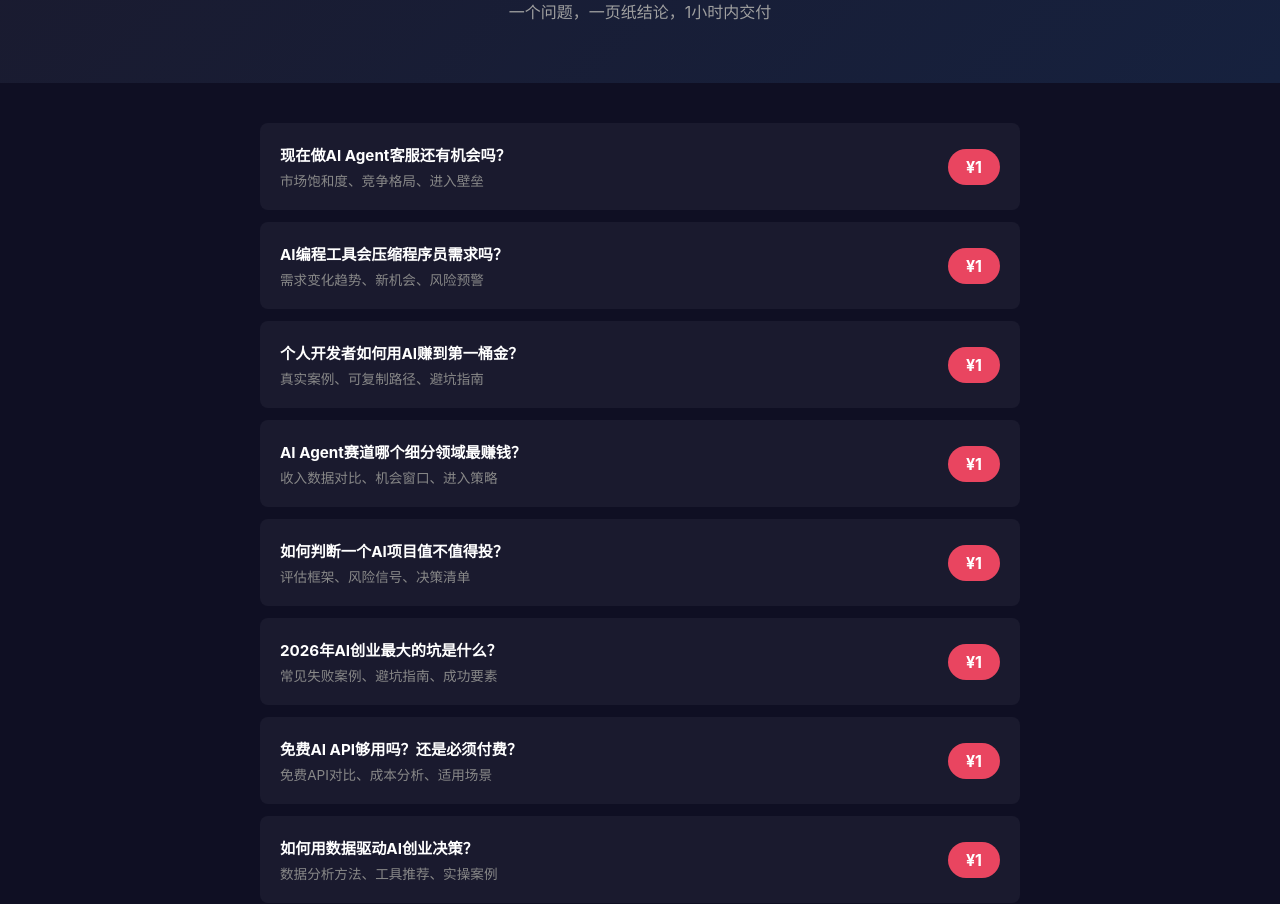
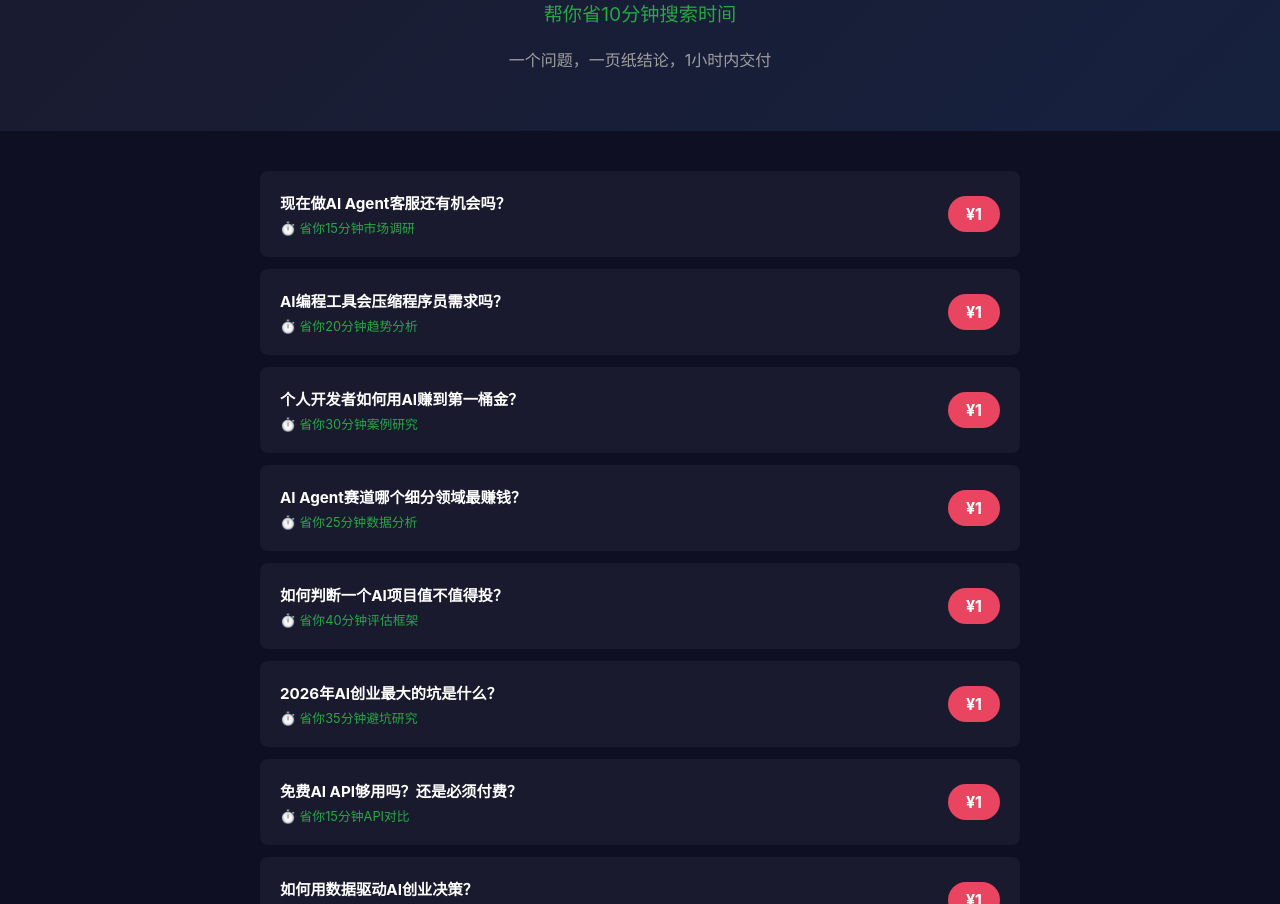
Before and after one commit to git-coinco/hermes-research-service, a plain HTML site: page products/one-yuan-qa.html in a window 1280 px wide. Shown: the part 196-1100 px from the top of the page. Drawn offline with Linux system fonts and the light colour scheme.

Commit message:
feat: auto materials + product time-saved labels

```diff
--- a/products/one-yuan-qa.html
+++ b/products/one-yuan-qa.html
@@ -3,32 +3,38 @@
 <head>
     <meta charset="UTF-8">
     <meta name="viewport" content="width=device-width, initial-scale=1.0">
-    <title>一元问答 | ¥1获取行业洞察 | Hermes Research</title>
+    <title>一元问答 | ¥1省10分钟 | Hermes Research</title>
     <style>
         * { margin: 0; padding: 0; box-sizing: border-box; }
         body { font-family: -apple-system, sans-serif; background: #0f0f23; color: #e0e0e0; }
         .hero { background: linear-gradient(135deg, #1a1a2e 0%, #16213e 100%); padding: 60px 20px; text-align: center; }
         .hero h1 { font-size: 2em; color: #fff; }
         .hero .price { font-size: 3em; color: #e94560; font-weight: bold; margin: 15px 0; }
+        .hero .save { color: #28a745; font-size: 1.2em; margin-bottom: 20px; }
         .content { max-width: 800px; margin: 0 auto; padding: 40px 20px; }
         .qa-item { background: #1a1a2e; border-radius: 8px; padding: 20px; margin-bottom: 12px; display: flex; justify-content: space-between; align-items: center; }
         .qa-item h3 { color: #fff; font-size: 0.95em; }
-        .qa-item p { color: #888; font-size: 0.85em; margin-top: 5px; }
-        .qa-item .btn { background: #e94560; color: #fff; padding: 8px 18px; border-radius: 20px; text-decoration: none; font-weight: bold; white-space: nowrap; }
+        .qa-item .save-time { color: #28a745; font-size: 0.8em; margin-top: 5px; }
+        .qa-item .btn { background: #e94560; color: #fff; padding: 8px 18px; border-radius: 20px; text-decoration: none; font-weight: bold; }
         .footer { text-align: center; padding: 30px; color: #666; }
     </style>
 </head>
 <body>
-    <div class="hero"><h1>一元问答</h1><div class="price">¥1</div><p style="color:#a0a0a0;">一个问题，一页纸结论，1小时内交付</p></div>
+    <div class="hero">
+        <h1>一元问答</h1>
+        <div class="price">¥1</div>
+        <div class="save">帮你省10分钟搜索时间</div>
+        <p style="color:#a0a0a0;">一个问题，一页纸结论，1小时内交付</p>
+    </div>
     <div class="content">
-        <div class="qa-item"><div><h3>现在做AI Agent客服还有机会吗？</h3><p>市场饱和度、竞争格局、进入壁垒</p></div><a href="https://github.com/git-coinco/hermes-research-service/issues" class="btn">¥1</a></div>
-        <div class="qa-item"><div><h3>AI编程工具会压缩程序员需求吗？</h3><p>需求变化趋势、新机会、风险预警</p></div><a href="https://github.com/git-coinco/hermes-research-service/issues" class="btn">¥1</a></div>
-        <div class="qa-item"><div><h3>个人开发者如何用AI赚到第一桶金？</h3><p>真实案例、可复制路径、避坑指南</p></div><a href="https://github.com/git-coinco/hermes-research-service/issues" class="btn">¥1</a></div>
-        <div class="qa-item"><div><h3>AI Agent赛道哪个细分领域最赚钱？</h3><p>收入数据对比、机会窗口、进入策略</p></div><a href="https://github.com/git-coinco/hermes-research-service/issues" class="btn">¥1</a></div>
-        <div class="qa-item"><div><h3>如何判断一个AI项目值不值得投？</h3><p>评估框架、风险信号、决策清单</p></div><a href="https://github.com/git-coinco/hermes-research-service/issues" class="btn">¥1</a></div>
-        <div class="qa-item"><div><h3>2026年AI创业最大的坑是什么？</h3><p>常见失败案例、避坑指南、成功要素</p></div><a href="https://github.com/git-coinco/hermes-research-service/issues" class="btn">¥1</a></div>
-        <div class="qa-item"><div><h3>免费AI API够用吗？还是必须付费？</h3><p>免费API对比、成本分析、适用场景</p></div><a href="https://github.com/git-coinco/hermes-research-service/issues" class="btn">¥1</a></div>
-        <div class="qa-item"><div><h3>如何用数据驱动AI创业决策？</h3><p>数据分析方法、工具推荐、实操案例</p></div><a href="https://github.com/git-coinco/hermes-research-service/issues" class="btn">¥1</a></div>
+        <div class="qa-item"><div><h3>现在做AI Agent客服还有机会吗？</h3><div class="save-time">⏱️ 省你15分钟市场调研</div></div><a href="https://github.com/git-coinco/hermes-research-service/issues" class="btn">¥1</a></div>
+        <div class="qa-item"><div><h3>AI编程工具会压缩程序员需求吗？</h3><div class="save-time">⏱️ 省你20分钟趋势分析</div></div><a href="https://github.com/git-coinco/hermes-research-service/issues" class="btn">¥1</a></div>
+        <div class="qa-item"><div><h3>个人开发者如何用AI赚到第一桶金？</h3><div class="save-time">⏱️ 省你30分钟案例研究</div></div><a href="https://github.com/git-coinco/hermes-research-service/issues" class="btn">¥1</a></div>
+        <div class="qa-item"><div><h3>AI Agent赛道哪个细分领域最赚钱？</h3><div class="save-time">⏱️ 省你25分钟数据分析</div></div><a href="https://github.com/git-coinco/hermes-research-service/issues" class="btn">¥1</a></div>
+        <div class="qa-item"><div><h3>如何判断一个AI项目值不值得投？</h3><div class="save-time">⏱️ 省你40分钟评估框架</div></div><a href="https://github.com/git-coinco/hermes-research-service/issues" class="btn">¥1</a></div>
+        <div class="qa-item"><div><h3>2026年AI创业最大的坑是什么？</h3><div class="save-time">⏱️ 省你35分钟避坑研究</div></div><a href="https://github.com/git-coinco/hermes-research-service/issues" class="btn">¥1</a></div>
+        <div class="qa-item"><div><h3>免费AI API够用吗？还是必须付费？</h3><div class="save-time">⏱️ 省你15分钟API对比</div></div><a href="https://github.com/git-coinco/hermes-research-service/issues" class="btn">¥1</a></div>
+        <div class="qa-item"><div><h3>如何用数据驱动AI创业决策？</h3><div class="save-time">⏱️ 省你30分钟方法论研究</div></div><a href="https://github.com/git-coinco/hermes-research-service/issues" class="btn">¥1</a></div>
     </div>
     <div class="footer"><p>Hermes Research | <a href="../index.html" style="color:#e94560;">返回首页</a></p></div>
 </body>
```
Also changed, not shown: 1 other file.
